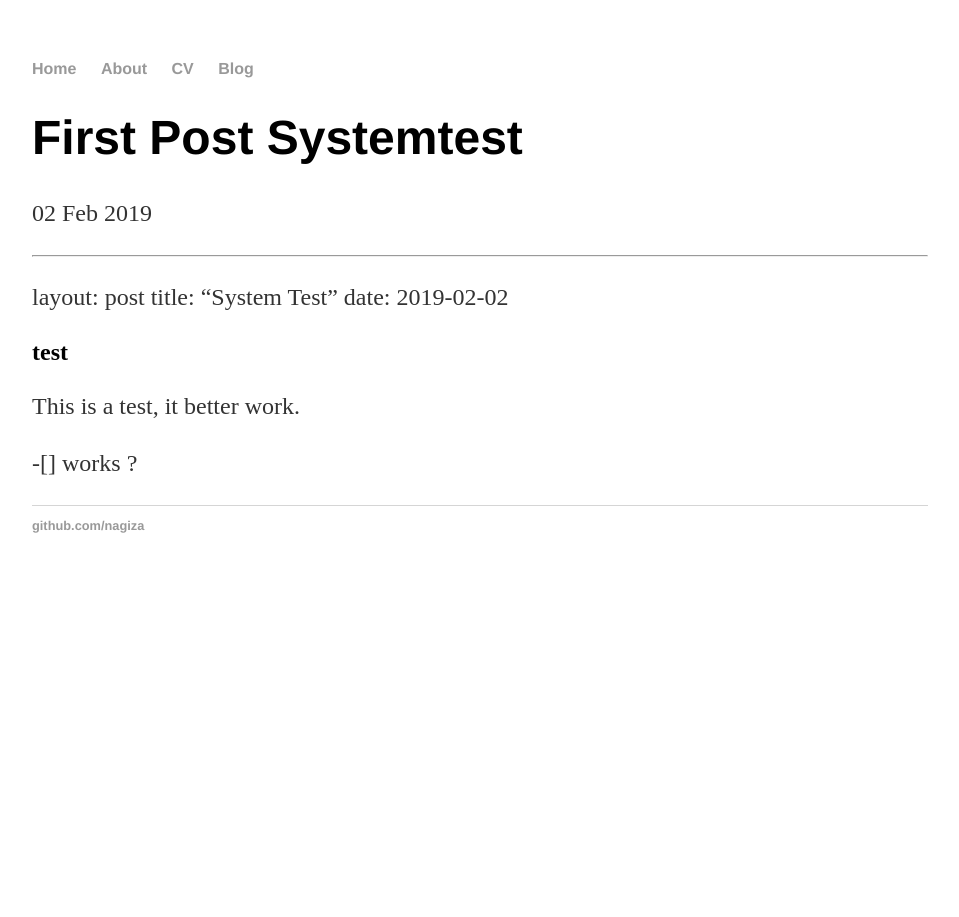
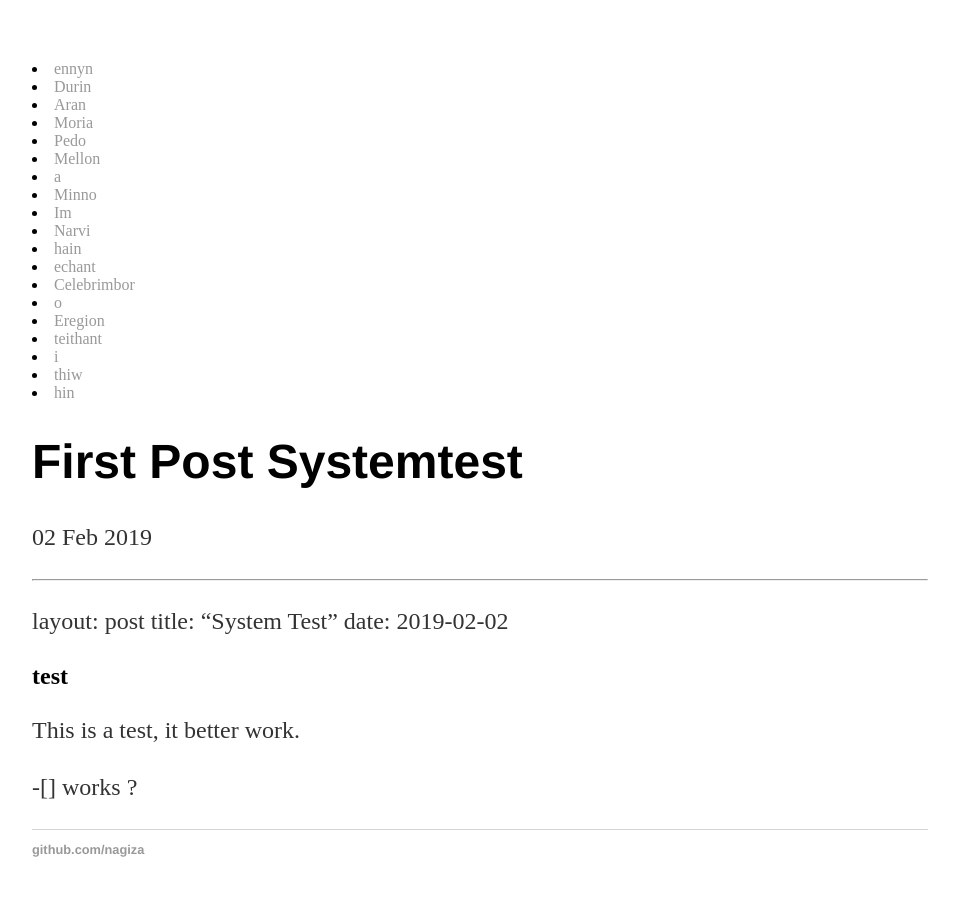
Before and after one commit to Nagiza/nagiza.github.io, a Jekyll site: the page built from _posts/2019-02-02-First-Post-SystemTest.md, in a window 1280 px wide. Shown: the whole page, without its empty margins (160-1119 px from the left). Built offline with Jekyll 4.4.1, drawn with Linux system fonts in a browser that asks for light colours; our own code applies the rules of GitHub Pages for plain Markdown files.

Commit message:
startsite riddel added

```diff
--- a/_layouts/default.html
+++ b/_layouts/default.html
@@ -8,13 +8,33 @@
 		<body>
 			<nav>
 	    		<ul>
-	        		<li><a href="/">Home</a></li>
-		        	<li><a href="/about">About</a></li>
-	        		<li><a href="/cv">CV</a></li>
-	        		<li><a href="/blog">Blog</a></li>
+	        		<!-- <li><a href="/">Home</a></li> -->
+		        	<!-- <li><a href="/about">About</a></li> -->
+	        		<!-- <li><a href="/cv">CV</a></li> -->
+	        		<!-- <li><a href="/blog">Blog</a></li> -->
 	    		</ul>
 			</nav>
 			<div class="container">
+
+				<li><a href"/ennyn">ennyn</a></li>
+				<li><a href"/Durin">Durin</a></li>
+				<li><a href"/Aran">Aran</a></li>
+				<li><a href"/Moria">Moria</a></li>
+				<li><a href"/Pedo">Pedo</a></li>
+				<li><a href"/Mellon">Mellon</a></li>
+				<li><a href"/a">a</a></li>
+				<li><a href"/Minno">Minno</a></li>
+				<li><a href"/Im">Im</a></li>
+				<li><a href"/Narvi">Narvi</a></li>
+				<li><a href"/hain">hain</a></li>
+				<li><a href"/echant">echant</a></li>
+				<li><a href"/Celebrimbor">Celebrimbor</a></li>
+				<li><a href"/o">o</a></li>
+				<li><a href"/Eregion">Eregion</a></li>
+				<li><a href"/teithant">teithant</a></li>
+				<li><a href"/i">i</a></li>
+				<li><a href"/thiw">thiw</a></li>
+				<li><a href"/hin">hin</a></li>
 
 			{{ content }}
 
--- a/index.html
+++ b/index.html
@@ -3,5 +3,5 @@ layout: default
 title: Startpage, A whole page O'nothing
 ---
 <div class="blurb">
-	<h2>Hi there, I'm Hank Quinlan!</h2>
+	<h2>Speak friend and enter</h2>
 </div><!-- /.blurb -->
```
